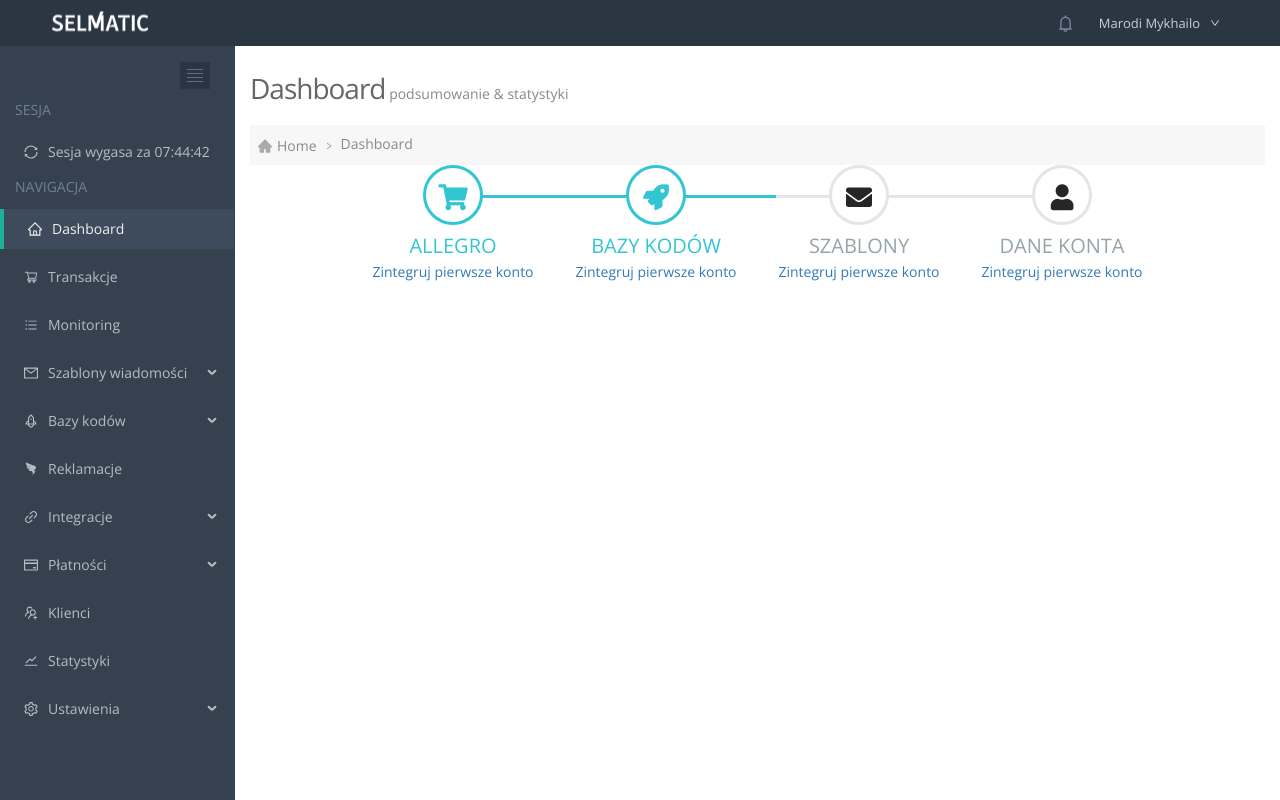
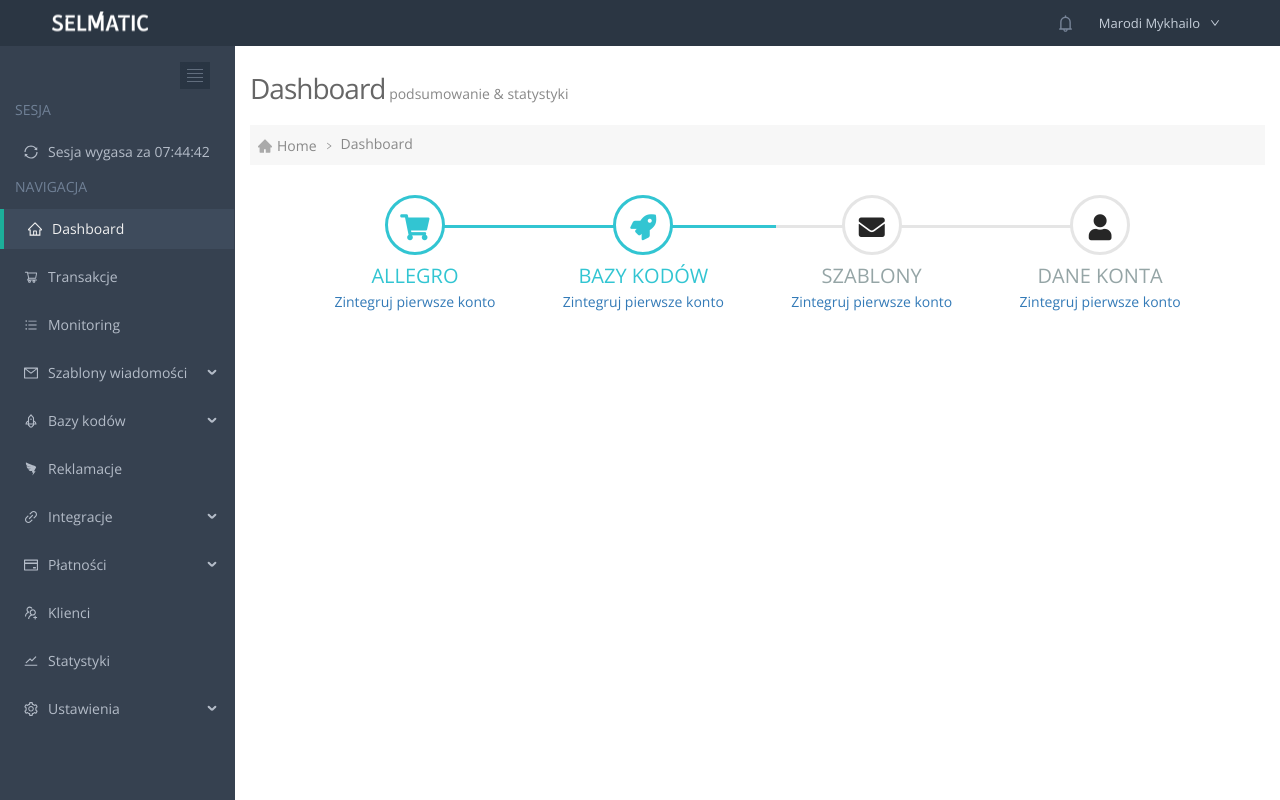
Before and after one commit to marodi-mykhailo/selmatic, a React (Create React App) app: page / in a window 1280 px wide. Built offline with nearby package versions, Linux system fonts and the light colour scheme.

Commit message:
small style changing

```diff
--- a/src/components/DashboardSteps/DashboardSteps.scss
+++ b/src/components/DashboardSteps/DashboardSteps.scss
@@ -5,6 +5,7 @@
     width: 25%;
     position: relative;
     text-align: center;
+    padding: 30px 0;
 
     &-number {
       font-size: 26px;
@@ -34,13 +35,13 @@
         width: 50%;
         position: absolute;
         background-color: #e5e5e5;
-        top: 30px;
+        top: 60px;
         z-index: 4;
-        left: 59%;
+        left: 58%;
       }
 
       &::before {
-        left: 9%;
+        left: 8%;
       }
 
     }
--- a/src/pages/Dashboard/Dashboard.scss
+++ b/src/pages/Dashboard/Dashboard.scss
@@ -1,3 +1,10 @@
-.dashboard{
+.dashboard {
   padding: 20px 15px;
+
+  &__steps {
+    &-container {
+      width: 90%;
+      margin: 0px auto;
+    }
+  }
 }
--- a/src/pages/Dashboard/Dashboard.tsx
+++ b/src/pages/Dashboard/Dashboard.tsx
@@ -17,7 +17,7 @@ const Dashboard = () => {
                 <small> podsumowanie & statystyki</small>
             </h1>
             <MBreadcrumb steps={steps}/>
-            <div style={{width: "80%", margin: "0 auto"}}>
+            <div className={"dashboard__steps-container"}>
                 <DashboardSteps/>
             </div>
         </div>
```
